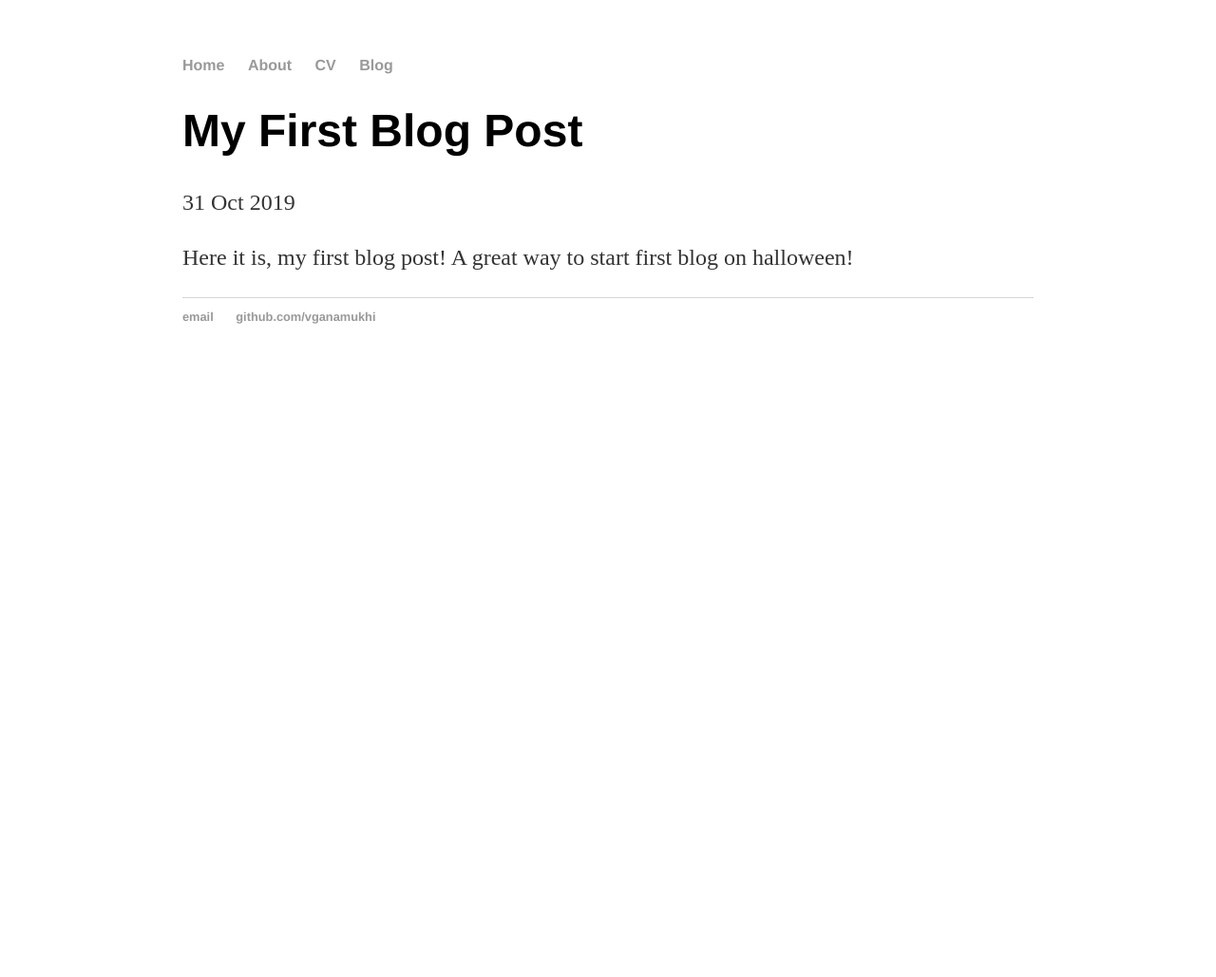
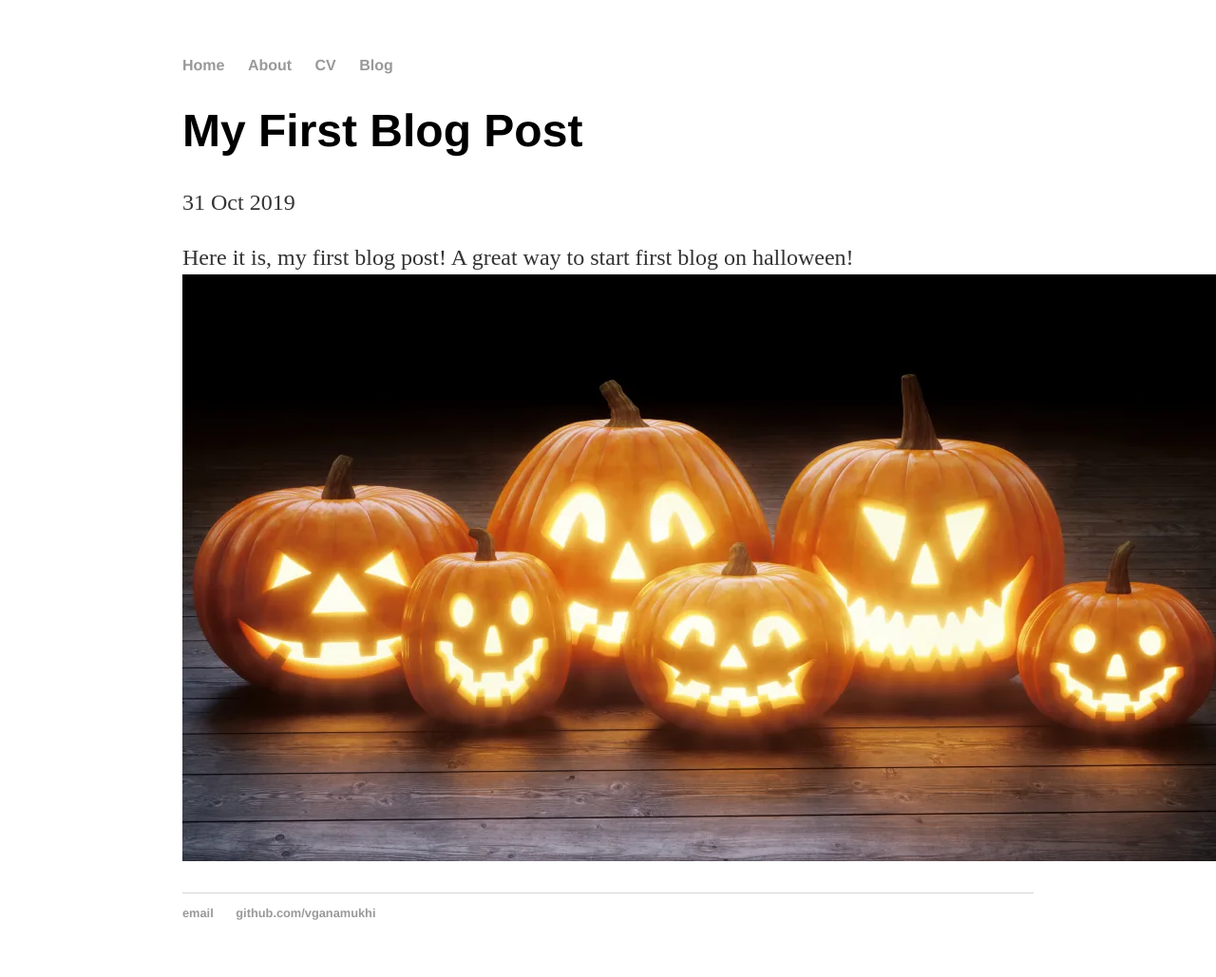
Before and after one commit to vganamukhi/vganamukhi.github.io, a Jekyll site: the page built from _posts/2019-10-31-my-first-post.md, in a window 1280 px wide. Shown: the whole page at 95% size. Built offline with Jekyll 4.4.1, drawn with Linux system fonts in a browser that asks for light colours; before the commit the page ends 900 px from its top, so only the background shows below that.

Commit message:
Update 2019-10-31-my-first-post.md

```diff
--- a/_posts/2019-10-31-my-first-post.md
+++ b/_posts/2019-10-31-my-first-post.md
@@ -5,3 +5,4 @@ date: 2019-10-31
 ---
 
 Here it is, my first blog post! A great way to start first blog on halloween!
+![Image](https://github.com/vganamukhi/vganamukhi.github.io/blob/master/images/JackOLanterns.png?raw=true)
```
